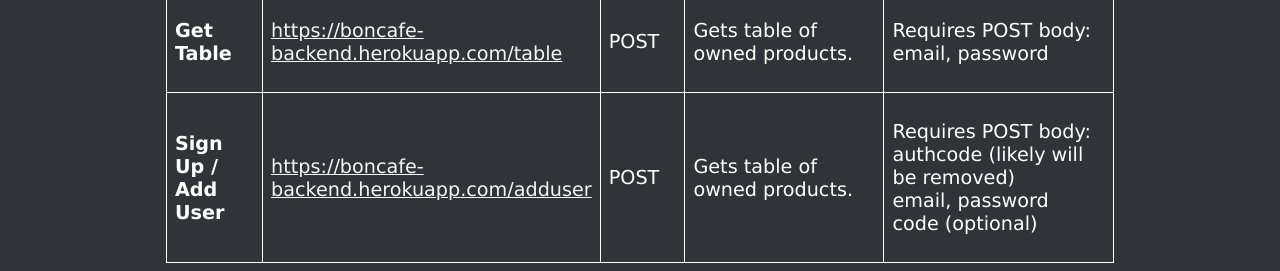
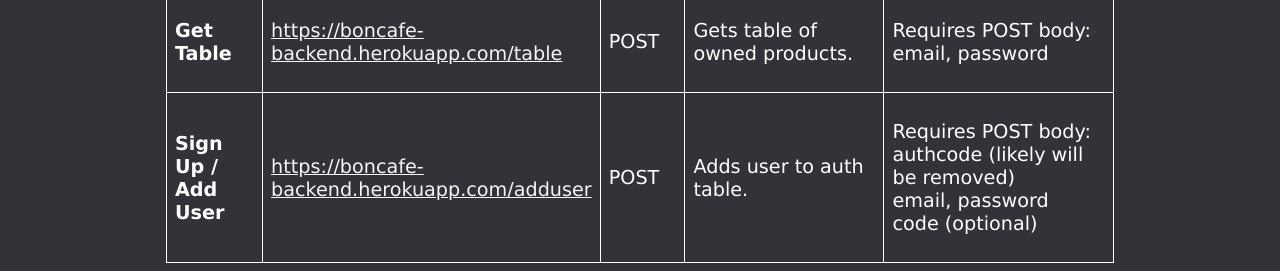
Before and after one commit to DylanRoan/boncafe-backend, a website: page html/index.html in a window 1280 px wide. Shown: the part 662-933 px from the top of the page. Drawn offline with Linux system fonts and the light colour scheme.

Commit message:
fixed mistake on website

```diff
--- a/html/index.html
+++ b/html/index.html
@@ -105,7 +105,7 @@
                 <p>POST</p>
             </td>
             <td>
-                <p>Gets table of owned products.</p>
+                <p>Adds user to auth table.</p>
             </td>
             <td>
                 <p>Requires POST body:<br>authcode (likely will be removed)<br>email, password<br>code (optional)</p>
```
